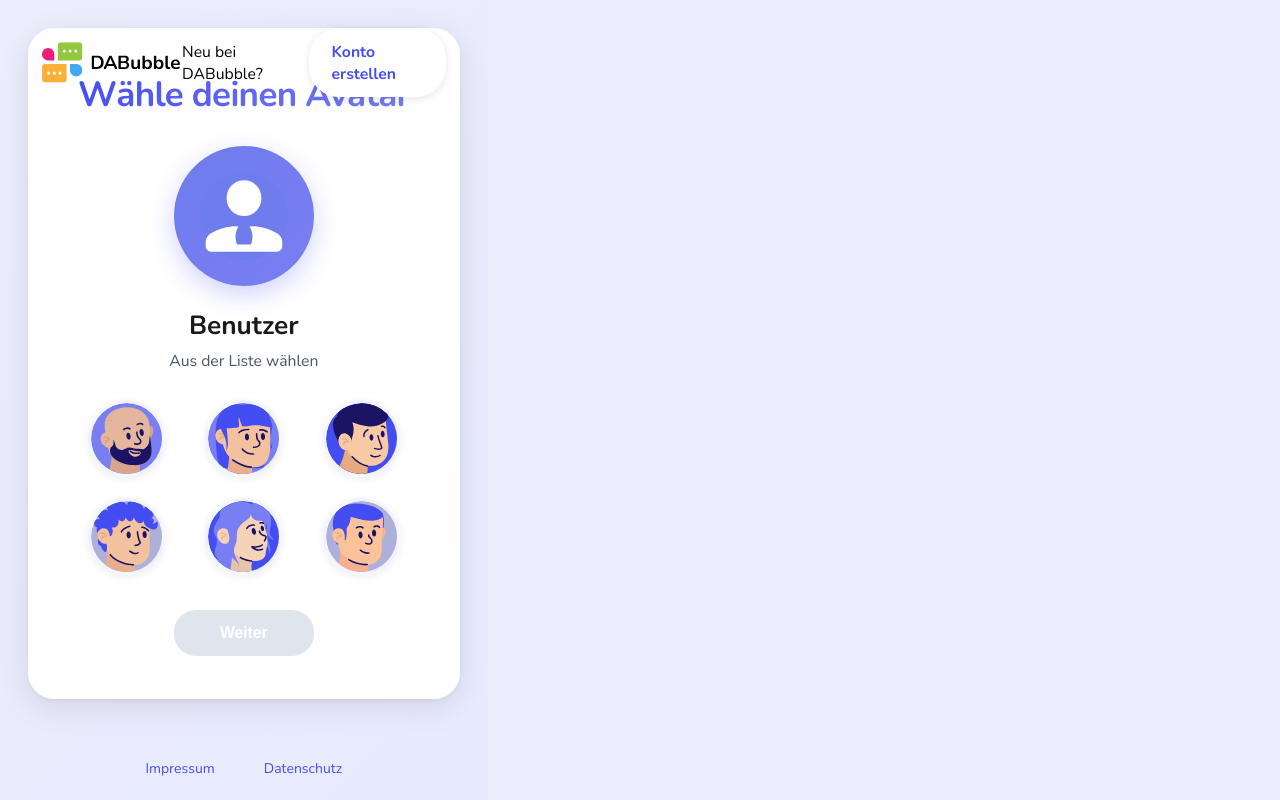
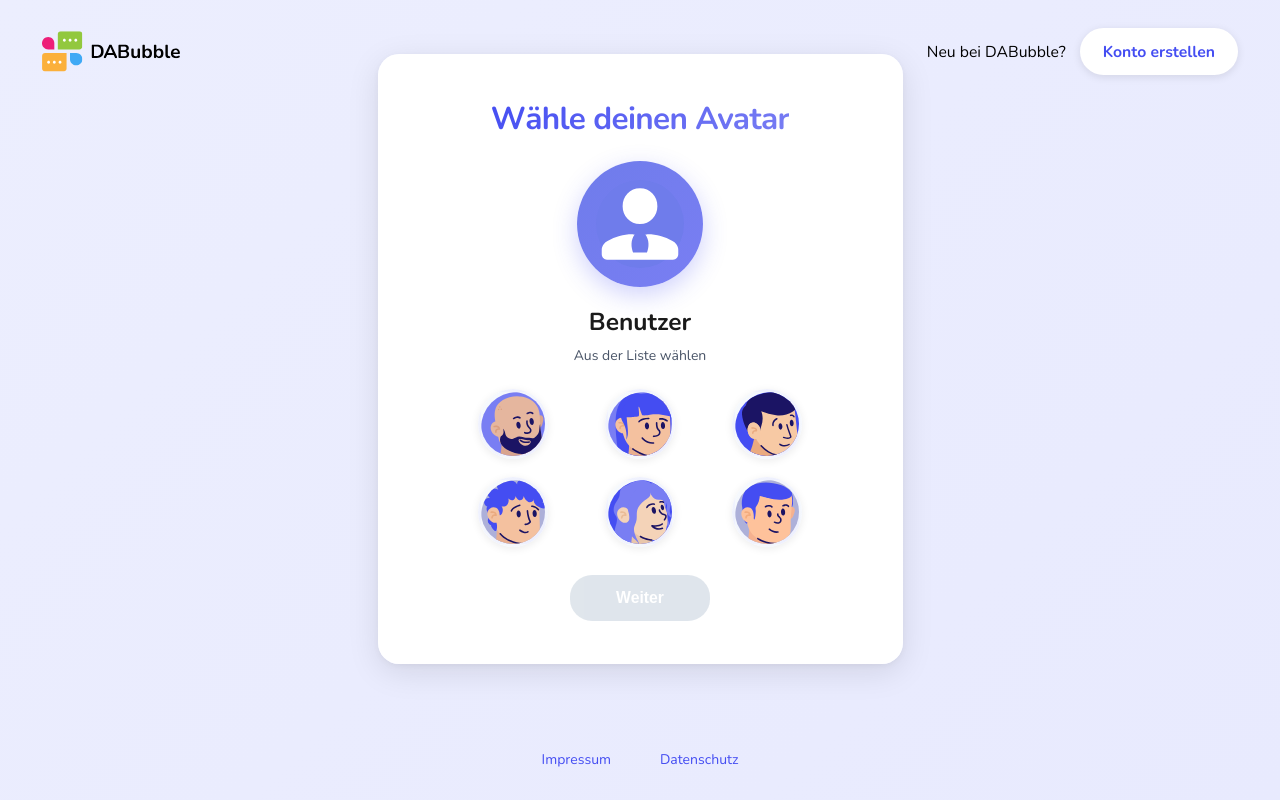
Before and after one commit to Alex-R298/DA-Bubble, an Angular app: page /choose-avatar in a window 1280 px wide. Built offline with nearby package versions, Linux system fonts and the light colour scheme; no server answers.

Commit message:
(DES): Resize choose-avatar card to match login card dimensions (37.5rem)

```diff
--- a/src/app/app.component.ts
+++ b/src/app/app.component.ts
@@ -31,7 +31,6 @@ import { filter, Subscription } from 'rxjs';
     }
     .app-main {
       flex: 1;
-      display: flex;
       min-height: 0;
       overflow: hidden;
     }
--- a/src/app/components/choose-avatar/choose-avatar.component.css
+++ b/src/app/components/choose-avatar/choose-avatar.component.css
@@ -19,13 +19,14 @@
 .choose-avatar-card {
   background: rgba(255, 255, 255, 0.98);
   backdrop-filter: blur(20px);
-  border-radius: 1.875rem;
-  padding: 3rem 3.5rem;
-  max-width: 40rem;
-  width: 100%;
+  border-radius: 1.5rem;
+  padding: 3rem 2.5rem;
+  width: 37.5rem;
+  max-width: 37.5rem;
   box-shadow: 0 8px 32px rgba(0, 0, 0, 0.1),
               0 2px 8px rgba(0, 0, 0, 0.05);
   border: 1px solid rgba(255, 255, 255, 0.3);
+  box-sizing: border-box;
   display: flex;
   flex-direction: column;
   align-items: center;
@@ -45,25 +46,25 @@
 }
 
 .title {
-  font-size: 2.5rem;
+  font-size: 2.25rem;
   font-weight: 800;
   background: linear-gradient(135deg, #444DF2 0%, #797EF3 100%);
   -webkit-background-clip: text;
   -webkit-text-fill-color: transparent;
   background-clip: text;
-  margin-bottom: 2rem;
+  margin-bottom: 1.5rem;
   margin-top: 0;
   text-align: center;
   letter-spacing: -0.02em;
 }
 
 .avatar-preview {
-  margin-bottom: 1.5rem;
+  margin-bottom: 1.25rem;
 }
 
 .avatar-circle {
-  width: 10rem;
-  height: 10rem;
+  width: 9rem;
+  height: 9rem;
   border-radius: 50%;
   background: linear-gradient(135deg, #6F7CEB 0%, #797EF3 100%);
   display: flex;
@@ -86,7 +87,7 @@
 }
 
 .user-name {
-  font-size: 1.875rem;
+  font-size: 1.75rem;
   font-weight: 700;
   color: #1a1a1a;
   margin-bottom: 0.5rem;
@@ -94,26 +95,26 @@
 }
 
 .subtitle {
-  font-size: 1.125rem;
+  font-size: 1rem;
   font-weight: 500;
   color: #4a5568;
-  margin-bottom: 2rem;
+  margin-bottom: 1.75rem;
   text-align: center;
 }
 
 .avatars-grid {
   display: grid;
   grid-template-columns: repeat(3, 1fr);
-  gap: 1.5rem;
-  margin-bottom: 2.5rem;
+  gap: 1.25rem;
+  margin-bottom: 2rem;
   width: 100%;
-  max-width: 28rem;
+  max-width: 26rem;
   justify-items: center;
 }
 
 .avatar-option {
-  width: 5.5rem;
-  height: 5.5rem;
+  width: 5rem;
+  height: 5rem;
   border-radius: 50%;
   cursor: pointer;
   border: 3px solid transparent;
@@ -281,13 +282,27 @@
   }
 
   .choose-avatar-card {
-    padding: 2.5rem 1.5rem;
+    padding: 2rem 1.5rem;
     width: 100%;
+    max-width: 100%;
   }
 
   .title {
-    font-size: 1.875rem;
+    font-size: 1.75rem;
     margin-top: 0;
+  }
+
+  .avatar-circle {
+    width: 7.5rem;
+    height: 7.5rem;
+  }
+
+  .user-name {
+    font-size: 1.5rem;
+  }
+
+  .subtitle {
+    font-size: 0.9375rem;
   }
 
   .avatar-circle {
```
